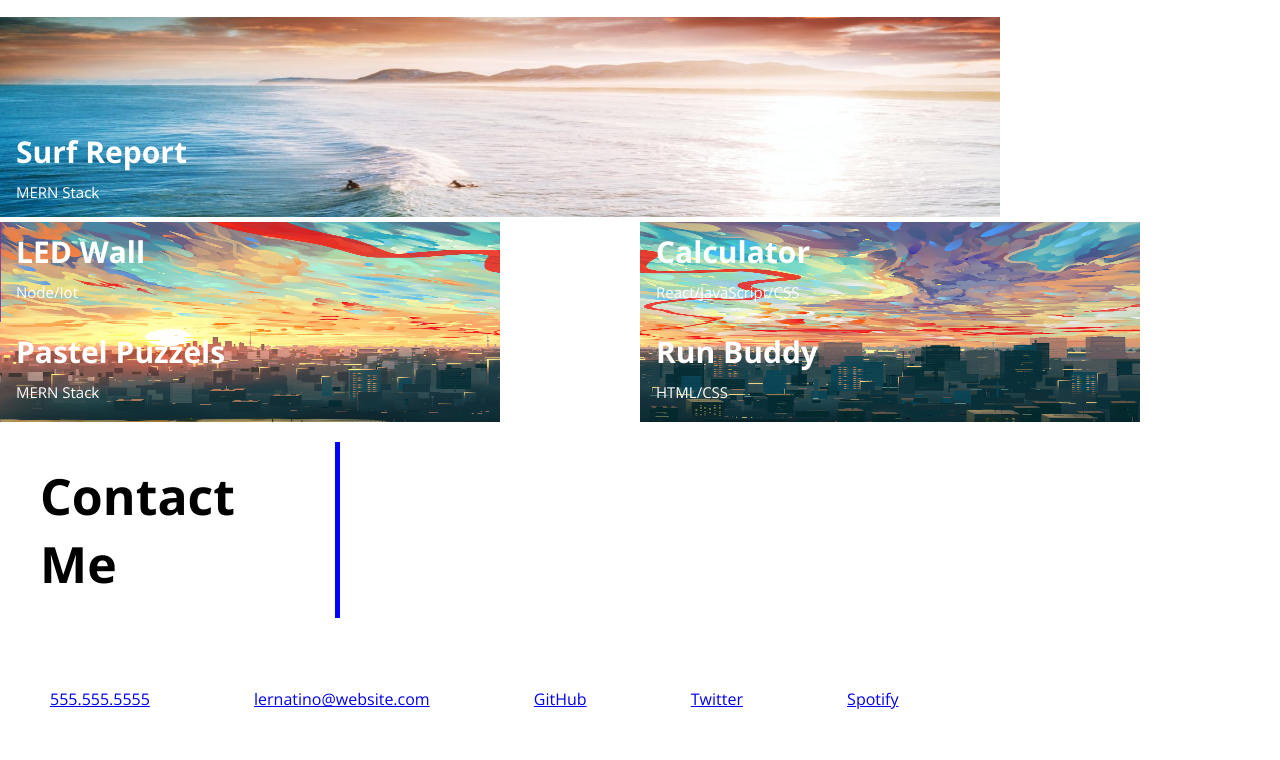
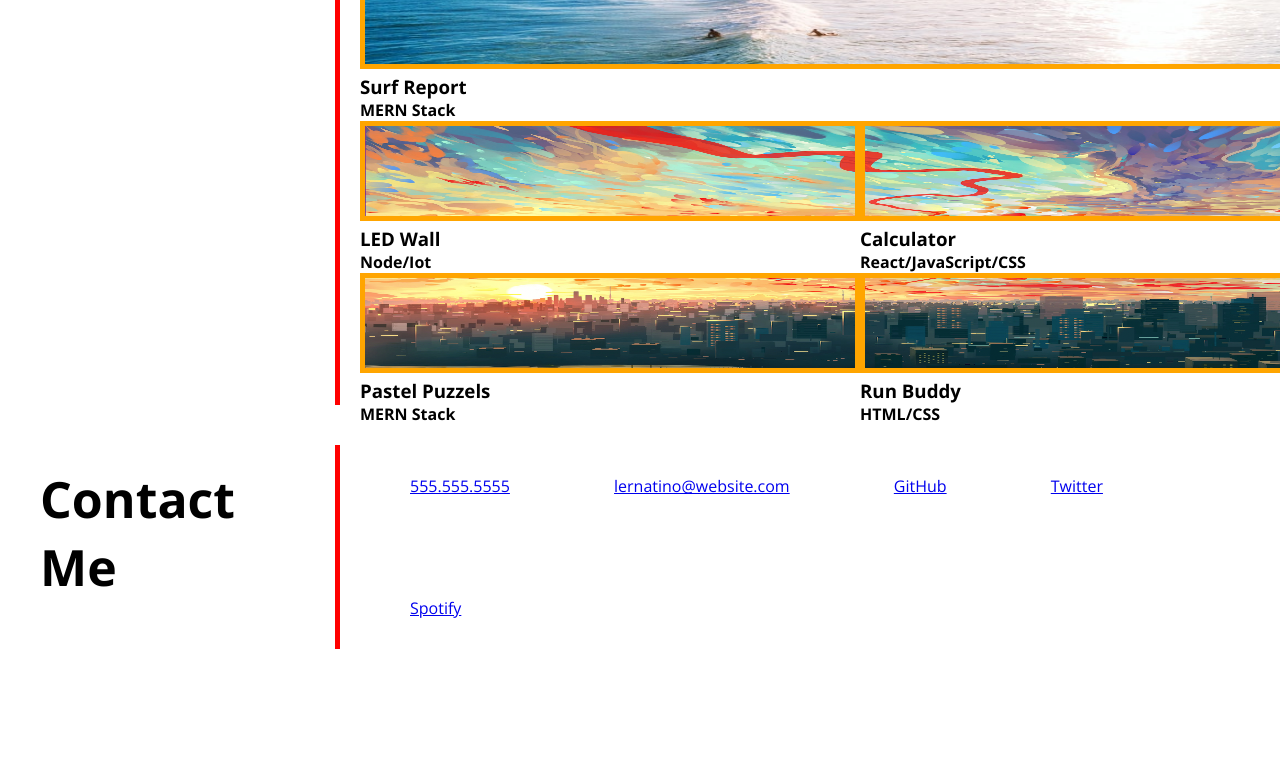
Before and after one commit to shelldan/Portfolio, a plain HTML site: page index.html in a window 1280 px wide. Shown: the part 584-1344 px from the top of the page. After the commit the page ends 1253 px from the top, so only its background shows below. Drawn offline with nearby package versions, Linux system fonts and the light colour scheme.

Commit message:
update layout

```diff
--- a/assets/css/style.css
+++ b/assets/css/style.css
@@ -65,77 +65,96 @@ header nav ul li{
     font-size:30px;
 }
 
-.subheader h2{
+/*border: 1px solid red; for visibility purpose, will comment out later */
+main{
+    display:block;
+    /* border: 1px solid red;  */
+}
+
+.about-me{
+    display:flex;
+}
+
+#about-me{
+    flex:0 0 25%;
     margin:20px;
-    border-right:5px solid blue;
+    border-right:5px solid red;
     padding:20px;
     font-size:50px;
-    flex: 0 0 25%;
 }
 
-#subtitle {
-    display:flex;
-    justify-content:flex-start;
-    flex-wrap:wrap;
-    /* gap:10px; */
+#about-me-paragraph {
+    flex: 0 0 75%;
 }
 
 
-.container{
-    position:relative;
+.work{
+    display:flex;
 }
 
+#work{
+    flex:0 0 25%;
+    margin:20px;
+    border-right:5px solid red;
+    padding:20px;
+    font-size:50px;
+}
 
-.bottom-left{
+/*parent=div; children = figure*/
+.work-img{
+    display:inline-flex;
+    flex-wrap:wrap;
+}
+
+figure .container{
+    position:relative;
+    border: 5px solid orange;
+}
+
+figure h3 .bottom-left{
     position:absolute;
     bottom:50px;
     left:16px;
-    color:white;
+    color:black;
     font-size:30px;
 }
 
-.left{
+figure h3 h4.left{
     position: absolute;
     bottom:20px;
     left:16px;
-    color:white;
+    color:black;
     font-size:15px;
 }
 
-/* .wrap {
-    display: flex;
-    flex-wrap: wrap;
-    justify-content:space-between;
-    width:100%;
-    margin:10px;
-} */
-
-#paragraph {
-    margin:20px;
+.contact-me{
+    display:flex;
 }
 
-.wrap img{
-    /* width:100%; */
-    display:flex;
-    flex-wrap:wrap;
-    align-items:flex-end;
+#contact-me{
+    flex:0 0 25%;
+    margin:20px;
+    border-right:5px solid red;
+    padding:20px;
+    font-size:50px;
 }
 
-.subheader nav ul {
+section nav ul{
     list-style-type:none;
 }
 
-.subheader nav ul li {
+section nav ul li{
     display:inline-block;
     margin:50px;
 }
+
 
 /* $desktop: 1200px
 $laptop:1024px;
 $tablet:768px;
 $phone:480px; */
 
-@media screen and (min-width:1200px) {
+/* @media screen and (min-width:1200px) {
     .wrap {
         width: 33%;
     }
@@ -145,4 +164,4 @@ $phone:480px; */
     .wrap {
         width: 50%;
     }
-}
+} */
--- a/index.html
+++ b/index.html
@@ -38,59 +38,53 @@
         <h2 class="road-to-success-heading">Road-to-Success Workshop</h2>
     </div>
 
+    <!--might remove id="subtitle and class ="subheader"-->
     <main>
-        <section id="subtitle" class="subheader">
+        <section id="subtitle" class="subheader about-me">
             <h2 id="about-me">About Me</h2>
-            <p id="paragraph">
+            <p id="about-me-paragraph">
                 Thanks for Visiting! Join the coding journey with me!
             </p>
         </section>
 
-        <section id="subtitle" class="subheader">
+        <section id="subtitle" class="subheader work">
             <h2 id="work">Work</h2>
-            <figure class="container wrap-jg">
-                <img src="./assets/images/Surf Report.jpg" width ="1000" height ="200" alt="Surf Report"/>
+            <!--to make section as parent, and h2 and div as the direct children of section-->
+            <div class="work-img">
+                <figure class="wrap">
+                    <img class="container" src="./assets/images/Surf Report.jpg" width ="1000" height ="200" alt="Surf Report"/>
                     <h3 class="bottom-left">Surf Report</h3>
-                <p class="left">
-                    MERN Stack
-                </p>
+                    <h4 class="left">MERN Stack</h4>
                 </figure>
 
-            <figure class="container wrap">
-                <img src="./assets/images/Top Left.png" width ="500" height ="100" alt="LED Wall"/>
+                <figure class="wrap">
+                    <img class="container" src="./assets/images/Top Left.png" width ="500" height ="100" alt="LED Wall"/>
                     <h3 class="bottom-left">LED Wall</h3>
-                <p class="left">
-                    Node/Iot
-                </p>
+                    <h4 class="left">Node/Iot</h4>
                 </figure>
 
-            <figure class="container wrap">
-                <img src="./assets/images/Top Right.png" width ="500" height ="100" lt="Calculator"/>
+                <figure class="wrap">
+                    <img class="container" src="./assets/images/Top Right.png" width ="500" height ="100" lt="Calculator"/>
                     <h3 class="bottom-left">Calculator</h3>
-                <p class="left">
-                    React/JavaScript/CSS
-                </p>
+                    <h4 class="left">React/JavaScript/CSS</h4>
                 </figure>
 
-            <figure class="container wrap">
-                <img src="./assets/images/Bottom Left.png" width ="500" height ="100" alt="Pastel Puzzels" />
+                <figure class=" wrap">
+                    <img class="container" src="./assets/images/Bottom Left.png" width ="500" height ="100" alt="Pastel Puzzels" />
                     <h3 class="bottom-left">Pastel Puzzels</h3>
-                <p class="left">
-                    MERN Stack
-                </p>
+                    <h4 class="left">MERN Stack</h4>
                 </figure>
 
-            <figure class="container wrap">
-                <img src="./assets/images/Bottom Right.png" width ="500" height ="100" alt="Run Buddy" />
+                <figure class="wrap">
+                    <img class="container" src="./assets/images/Bottom Right.png" width ="500" height ="100" alt="Run Buddy" />
                     <h3 class="bottom-left">Run Buddy</h3>
-                <p class="left">
-                    HTML/CSS
-                </p>
+                    <h4 class="left">HTML/CSS</h4>
                 </figure>
+            </div>
 
         </section>
 
-        <section id="subtitle" class="subheader">
+        <section id="subtitle" class="subheader contact-me">
             <h2 id="contact-me">Contact Me</h2>
             <nav>
                 <ul>
```
Lines whose indentation alone changed are shown as unchanged.
